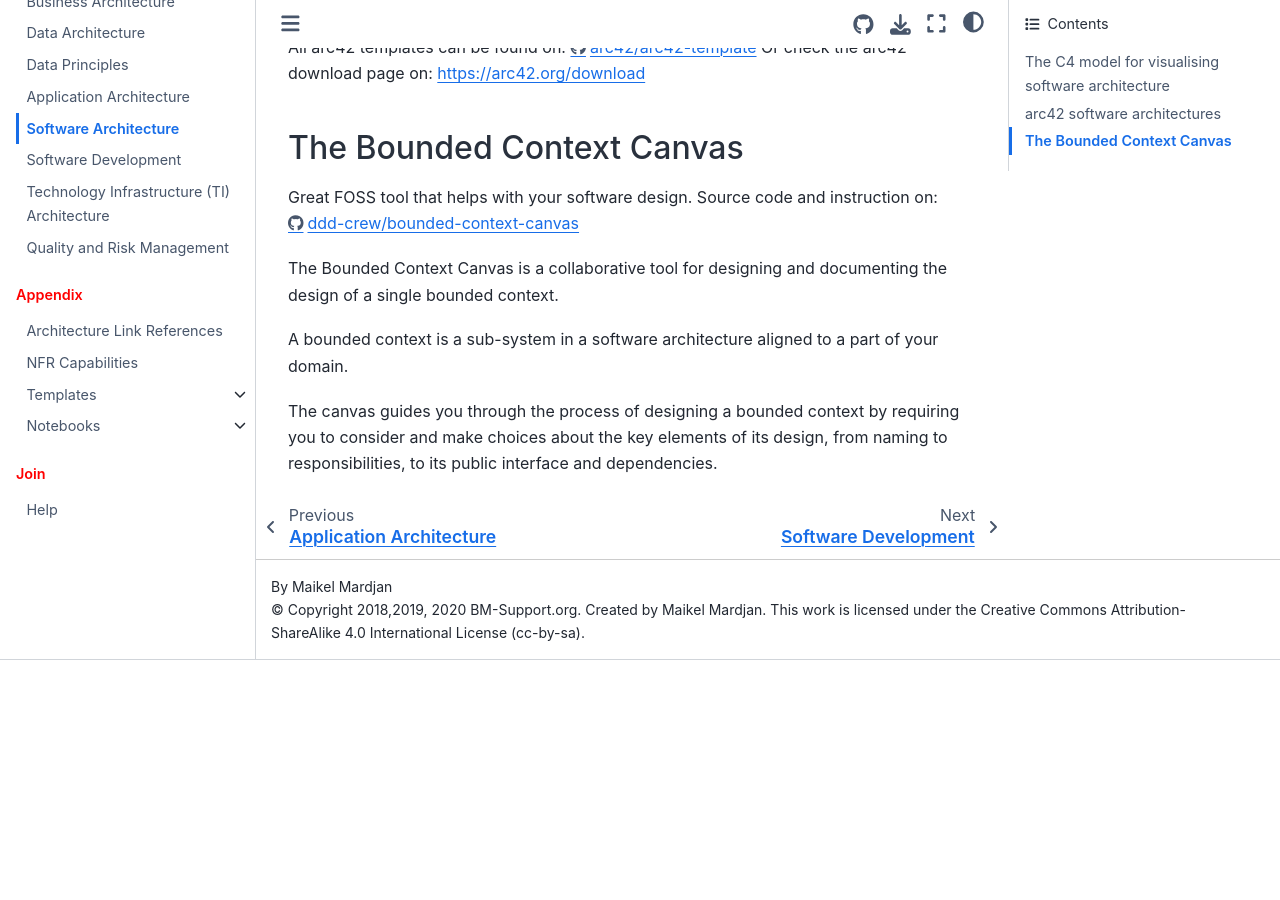
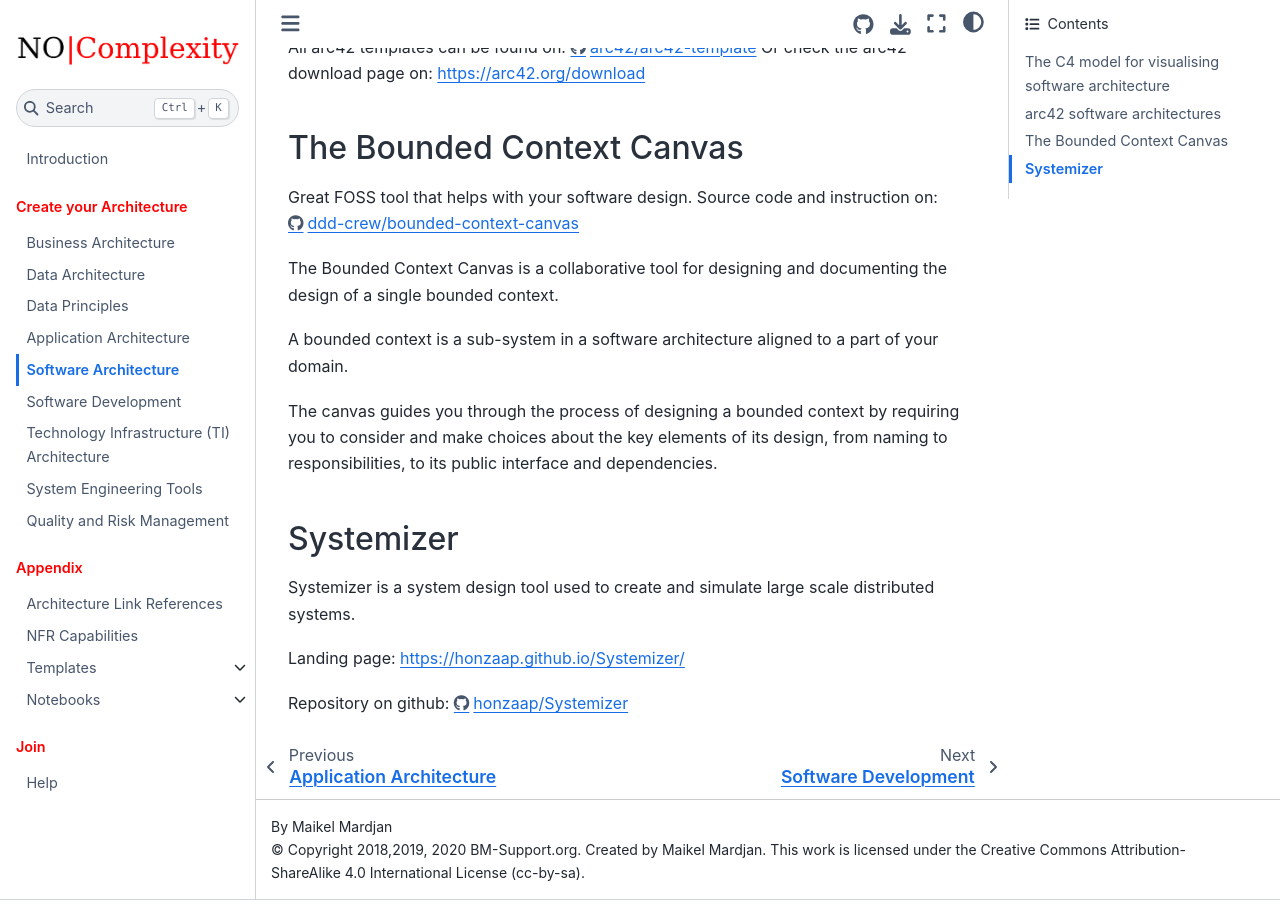
Before and after one commit to nocomplexity/ArchitecturePlaybook, a Jupyter Book: the page built from software-architecture.rst, in a window 1280 px wide and 900 px high, scrolled down 1336 px. Built offline with Jupyter Book 1.0.4 settings and Sphinx 7.4.7 and the Sphinx Book theme 1.1.4, drawn with Linux system fonts in a browser that asks for light colours; pages that are not in the unit, such as notebooks, are missing from menus; before the commit the page ends 1996 px from its top, so only the background shows below that; some of the changed text lies outside the part shown.

Commit message:
added some SE tools (FOSS)

```diff
--- a/_toc.yml
+++ b/_toc.yml
@@ -11,6 +11,7 @@ parts:
   - file: software-architecture
   - file: software-development
   - file: ti-architecture
+  - file: setools
   - file: quality
 - caption: Appendix
   chapters:
--- a/software-architecture.rst
+++ b/software-architecture.rst
@@ -51,3 +51,13 @@ The Bounded Context Canvas is a collaborative tool for designing and documenting
 A bounded context is a sub-system in a software architecture aligned to a part of your domain.
 
 The canvas guides you through the process of designing a bounded context by requiring you to consider and make choices about the key elements of its design, from naming to responsibilities, to its public interface and dependencies.
+
+Systemizer
+---------------
+
+Systemizer is a system design tool used to create and simulate large scale distributed systems.
+
+Landing page: https://honzaap.github.io/Systemizer/
+
+
+Repository on github: https://github.com/honzaap/Systemizer
```
Also changed, not shown: setools.md (added, +20 -0 lines), images/binary_640.png (added), images/nocxbanner.png (added).
